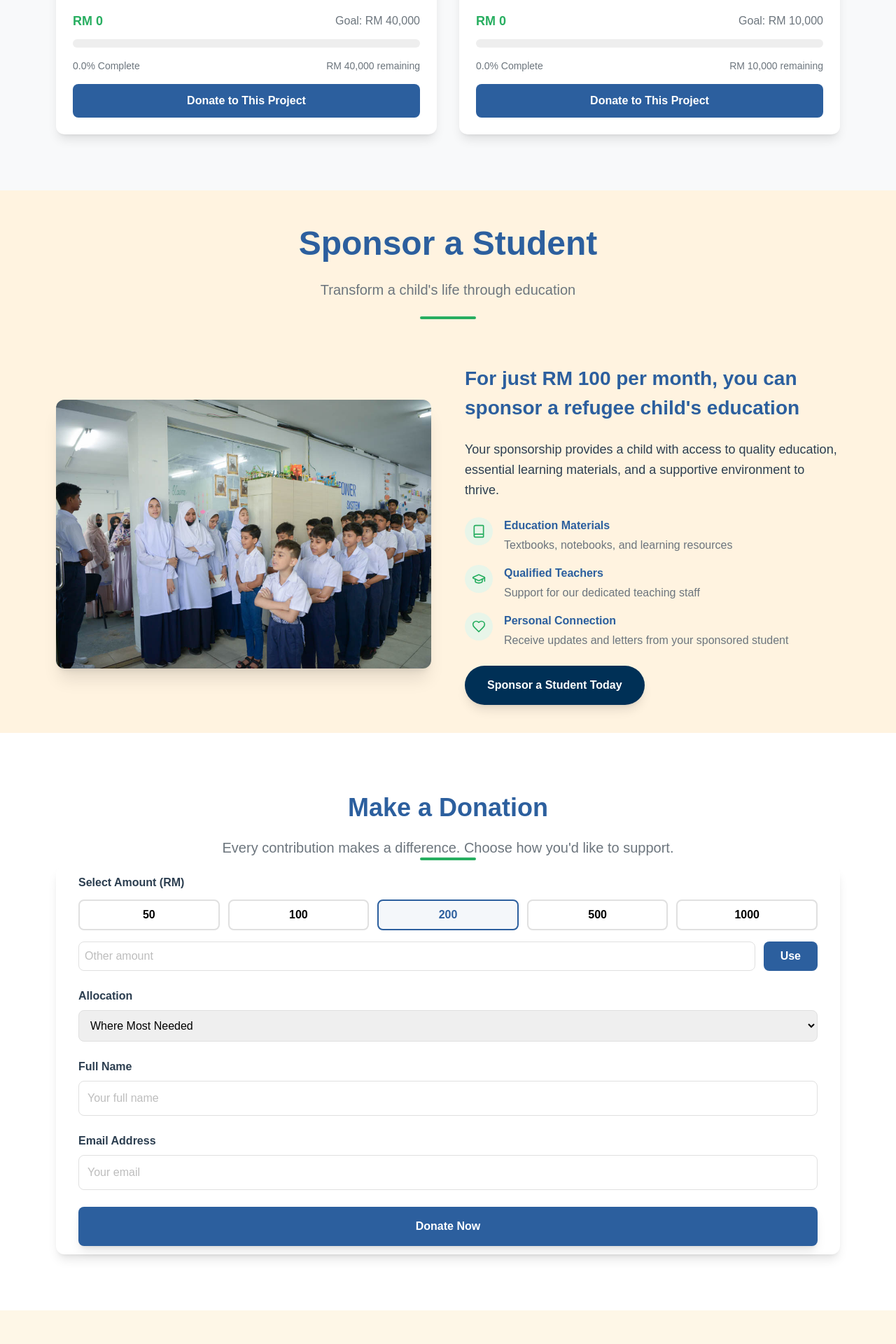
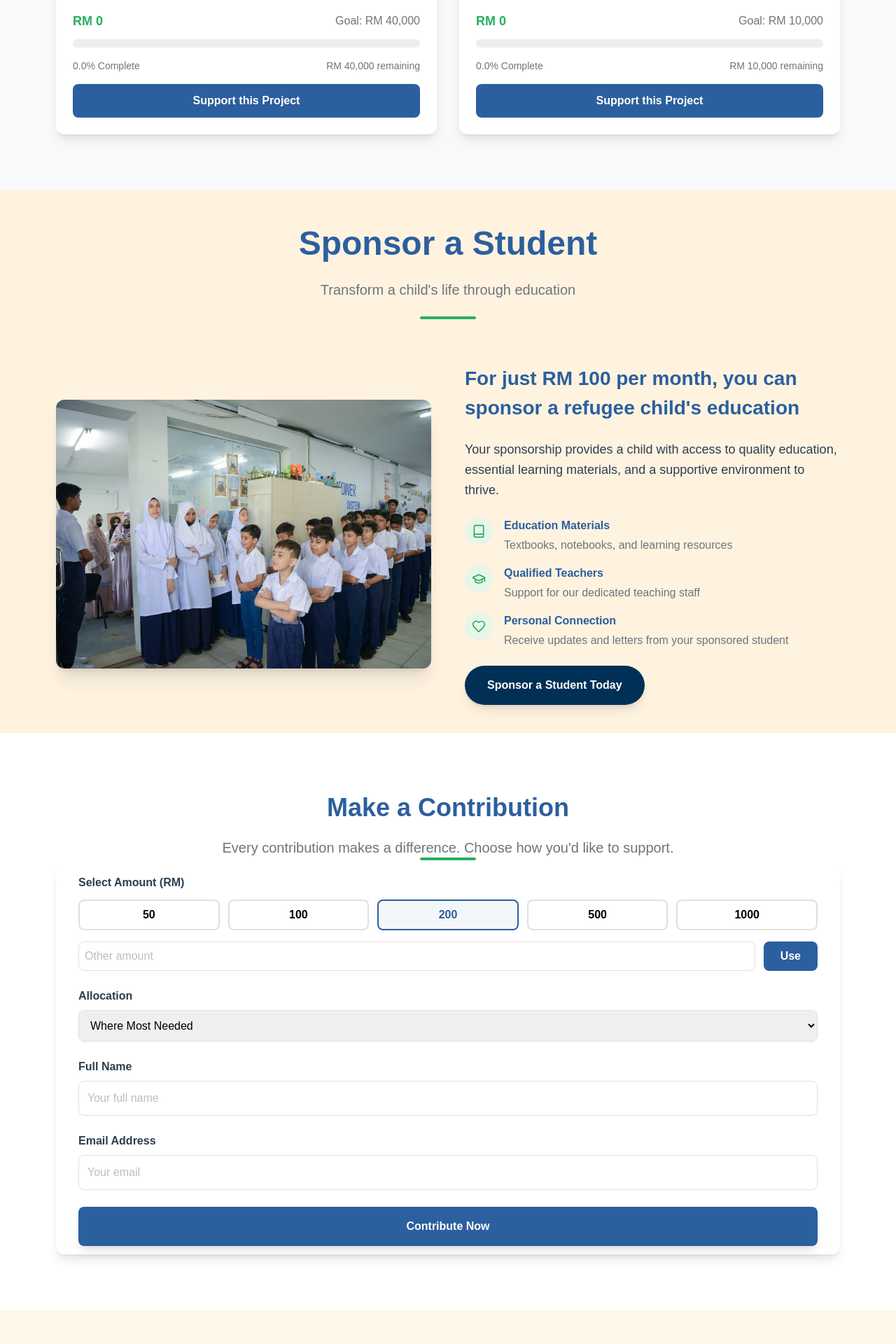
Before and after one commit to Deal-With-Muhammad/ELS, a Next.js app: page /fundraising in a window 1280 px wide. Shown: the part 2880-4800 px from the top of the page at 70% size. Built offline with nearby package versions, Linux system fonts and the light colour scheme; a web font is replaced by a local one.

Commit message:
feat: add donation

```diff
--- a/components/CheckoutForm.tsx
+++ b/components/CheckoutForm.tsx
@@ -85,7 +85,7 @@ export default function CheckoutForm({
       disabled={loading}
       className="w-full bg-[#2c5f9e] hover:bg-[#1a4370] disabled:bg-gray-400 text-white py-4 rounded-lg font-semibold transition-all hover:transform hover:-translate-y-1 shadow-lg disabled:transform-none"
     >
-      {loading ? "Processing..." : "Donate Now"}
+      {loading ? "Processing..." : "Contribute Now"}
     </button>
   );
 }
--- a/components/hero-home/Hero.js
+++ b/components/hero-home/Hero.js
@@ -17,17 +17,6 @@ function Hero() {
     window.addEventListener("mousemove", handleMouseMove);
     return () => window.removeEventListener("mousemove", handleMouseMove);
   }, []);
-
-  // Generate floating particles
-  const particles = Array.from({ length: 50 }, (_, i) => ({
-    id: i,
-    x: Math.random() * 100,
-    y: Math.random() * 100,
-    size: Math.random() * 4 + 2,
-    opacity: Math.random() * 0.5 + 0.1,
-    duration: Math.random() * 20 + 20,
-    delay: Math.random() * 20,
-  }));
 
   return (
     <div
--- a/pages/fundraising.js
+++ b/pages/fundraising.js
@@ -279,7 +279,7 @@ export default function Fundraising({ navigations }) {
                           }}
                           className="w-full bg-[#2c5f9e] hover:bg-[#1a4370] text-white py-3 rounded-lg font-semibold transition-all hover:transform hover:-translate-y-1"
                         >
-                          Donate to This Project
+                          Support this Project
                         </button>
                       </div>
                     </div>
@@ -366,7 +366,7 @@ export default function Fundraising({ navigations }) {
             <div className="max-w-6xl mx-auto px-4">
               <div className="text-center mb-2">
                 <h2 className="text-4xl md:text-4xl font-bold text-[#2c5f9e] mb-4">
-                  Make a Donation
+                  Make a Contribution
                 </h2>
                 <p className="text-xl text-[#6c757d] max-w-3xl mx-auto">
                   Every contribution makes a difference. Choose how you'd like
@@ -477,7 +477,7 @@ export default function Fundraising({ navigations }) {
                     {selectedAmount > 0 && name && email && (
                       <div className="bg-[#f8f9fa] rounded-lg p-4 border">
                         <h4 className="font-semibold text-[#2c3e50] mb-2">
-                          Donation Summary:
+                          Summary:
                         </h4>
                         <p className="text-sm text-[#6c757d]">
                           <strong>Amount:</strong> RM {selectedAmount}
@@ -487,7 +487,7 @@ export default function Fundraising({ navigations }) {
                           {getAllocationLabel(allocation)}
                         </p>
                         <p className="text-sm text-[#6c757d]">
-                          <strong>Donor:</strong> {name}
+                          <strong>Contributor:</strong> {name}
                         </p>
                       </div>
                     )}
```
